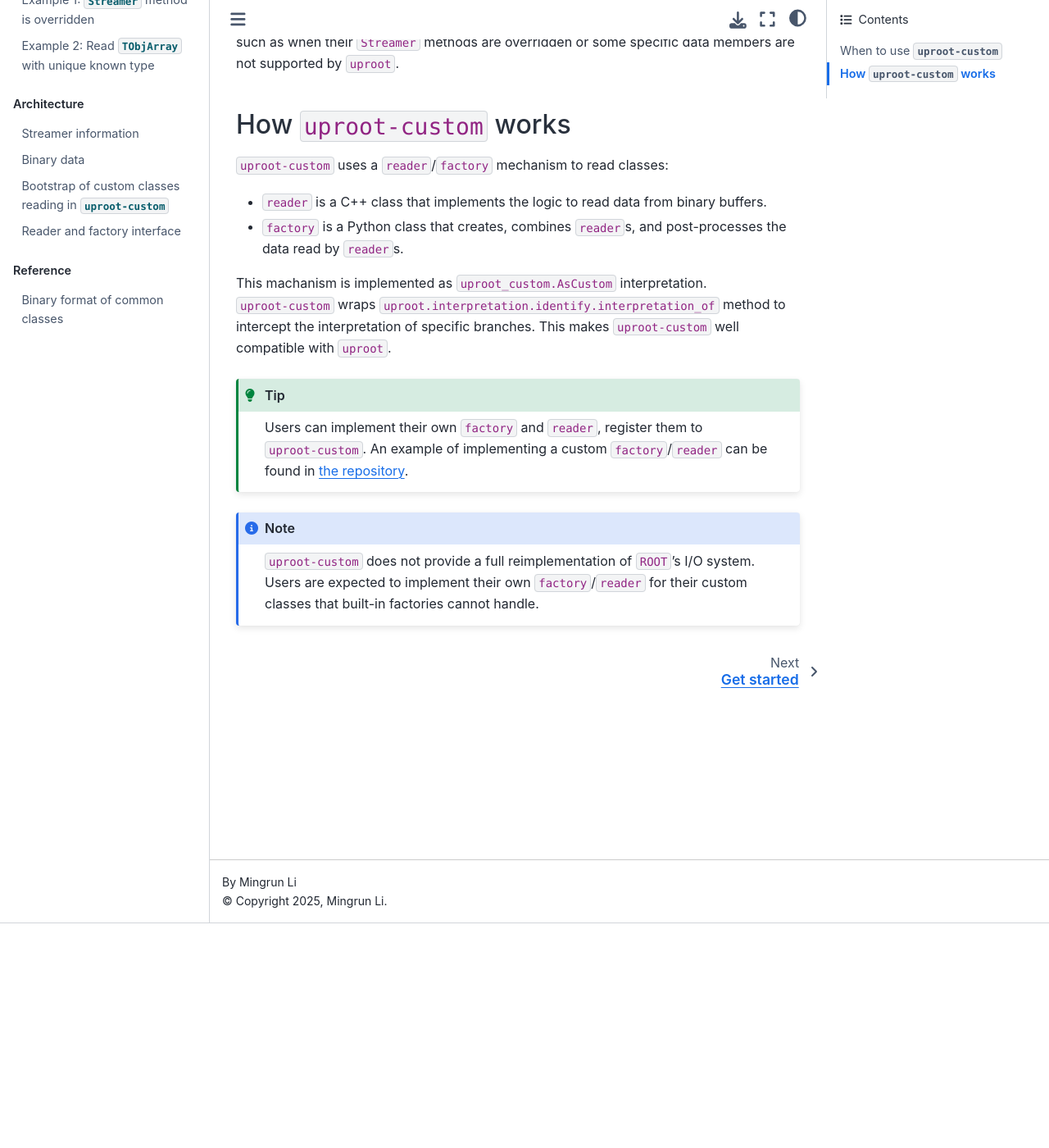
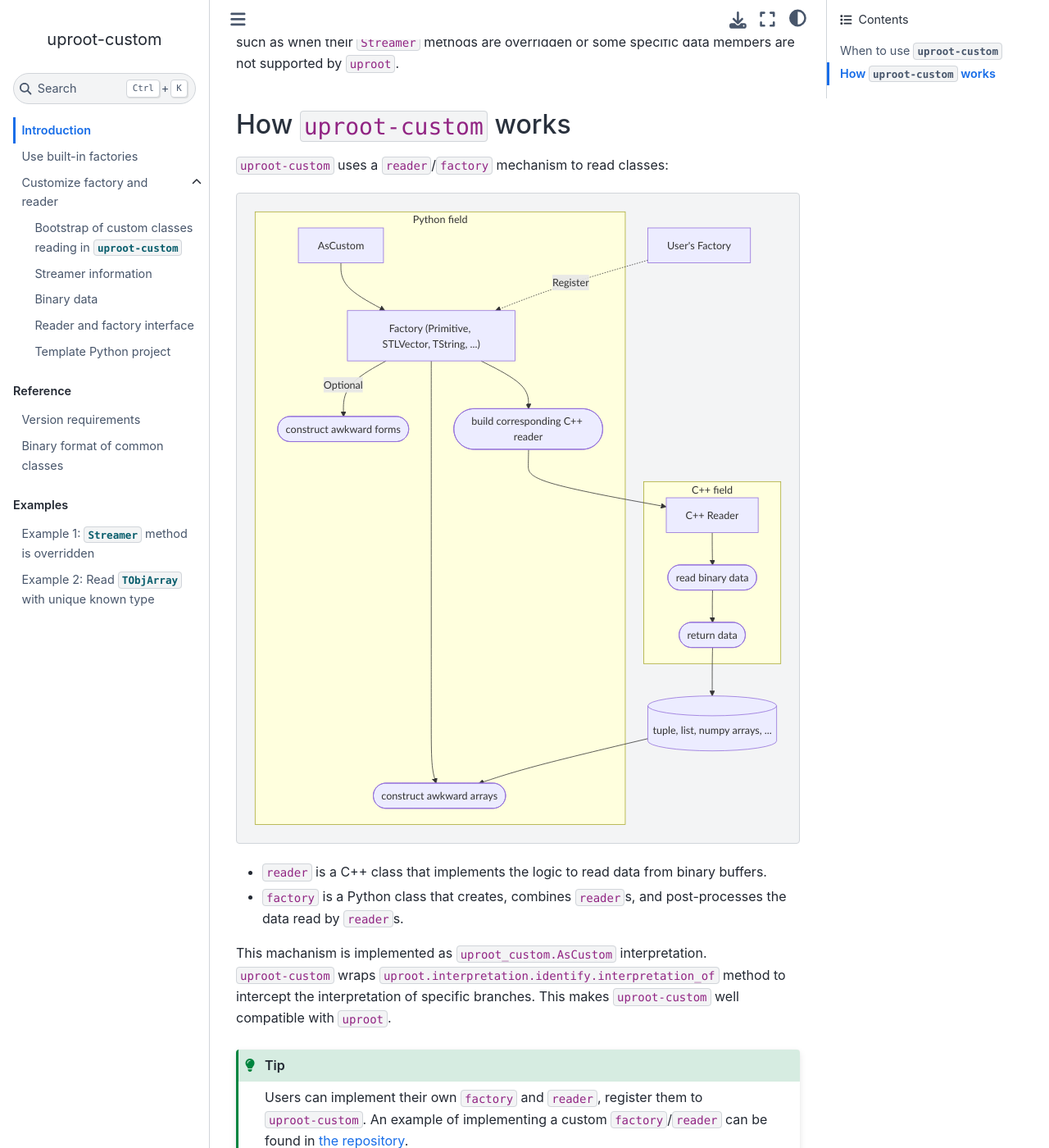
Before and after one commit to mrzimu/uproot-custom, a Sphinx documentation site: the page built from docs/index.md, in a window 1280 px wide and 1400 px high, scrolled down 274 px. Shown: the whole window at 82% size. Built offline with Sphinx 7.4.7 and the Sphinx Book theme 1.1.4, drawn with Linux system fonts in a browser that asks for light colours; some of the changed text lies outside the part shown.

Commit message:
update description of customizing own factory and reader

````diff
--- a/docs/index.md
+++ b/docs/index.md
@@ -9,6 +9,29 @@
 ## How `uproot-custom` works
 
 `uproot-custom` uses a `reader`/`factory` mechanism to read classes:
+
+```{mermaid}
+flowchart TD
+    subgraph py["Python field"]
+        direction TB
+        AsCustom --> fac["Factory (Primitive, STLVector, TString, ...)"]
+        fac["Factory (Primitive, STLVector, TString, ...)"] -- Optional --> form(["construct awkward forms"])
+        fac --> build_reader(["build corresponding C++ reader"])
+        fac --> build_ak(["construct awkward arrays"])
+    end
+
+    user_fac["User's Factory"] -. Register .-> fac
+
+    subgraph cpp["C++ field"]
+        direction TB
+        build_reader --> reader["C++ Reader"]
+        reader --> read_bin(["read binary data"])
+        read_bin --> ret_data(["return data"])
+    end
+
+    ret_data --> raw_data[("tuple, list, numpy arrays, ...")]
+    raw_data --> build_ak
+```
 
 - `reader` is a C++ class that implements the logic to read data from binary buffers.
 - `factory` is a Python class that creates, combines `reader`s, and post-processes the data read by `reader`s.
@@ -28,7 +51,18 @@ Users can implement their own `factory` and `reader`, register them to `uproot-c
 maxdepth: 2
 hidden: true
 ---
-get-started
+tutorial/use-built-in
+tutorial/customize-factory-reader
+```
+
+```{toctree}
+---
+maxdepth: 2
+hidden: true
+caption: Reference
+---
+reference/version-requirements
+reference/binary-format
 ```
 
 ```{toctree}
@@ -37,27 +71,6 @@ maxdepth: 2
 hidden: true
 caption: Examples
 ---
-examples/override-streamer
-examples/read-tobjarray
+example/override-streamer
+example/read-tobjarray
 ```
-
-```{toctree}
----
-maxdepth: 2
-hidden: true
-caption: Architecture
----
-architecture/streamer-info
-architecture/binary-data
-architecture/bootstrap
-architecture/reader-and-factory
-```
-
-```{toctree}
----
-maxdepth: 2
-hidden: true
-caption: Reference
----
-binary-format
-```
````
Also changed, not shown: README.md (+23 -0 lines), docs/reference/version-requirements.md (added, +23 -0 lines), docs/tutorial/customize-factory-reader.md (added, +26 -0 lines), docs/tutorial/customize-factory-reader/binary-data.md (renamed from docs/architecture/binary-data.md, +7 -6 lines), docs/tutorial/customize-factory-reader/bootstrap.md (renamed from docs/architecture/bootstrap.md, +7 -7 lines), docs/tutorial/customize-factory-reader/template-python-project.md (added, +51 -0 lines), docs/tutorial/use-built-in.md (renamed from docs/get-started.md, +4 -12 lines), docs/example/override-streamer.md (renamed from docs/examples/override-streamer.md), docs/example/read-tobjarray.md (renamed from docs/examples/read-tobjarray.md), docs/reference/binary-format.md (renamed from docs/binary-format.md), docs/tutorial/customize-factory-reader/reader-and-factory.md (renamed from docs/architecture/reader-and-factory.md), docs/tutorial/customize-factory-reader/streamer-info.md (renamed from docs/architecture/streamer-info.md).
